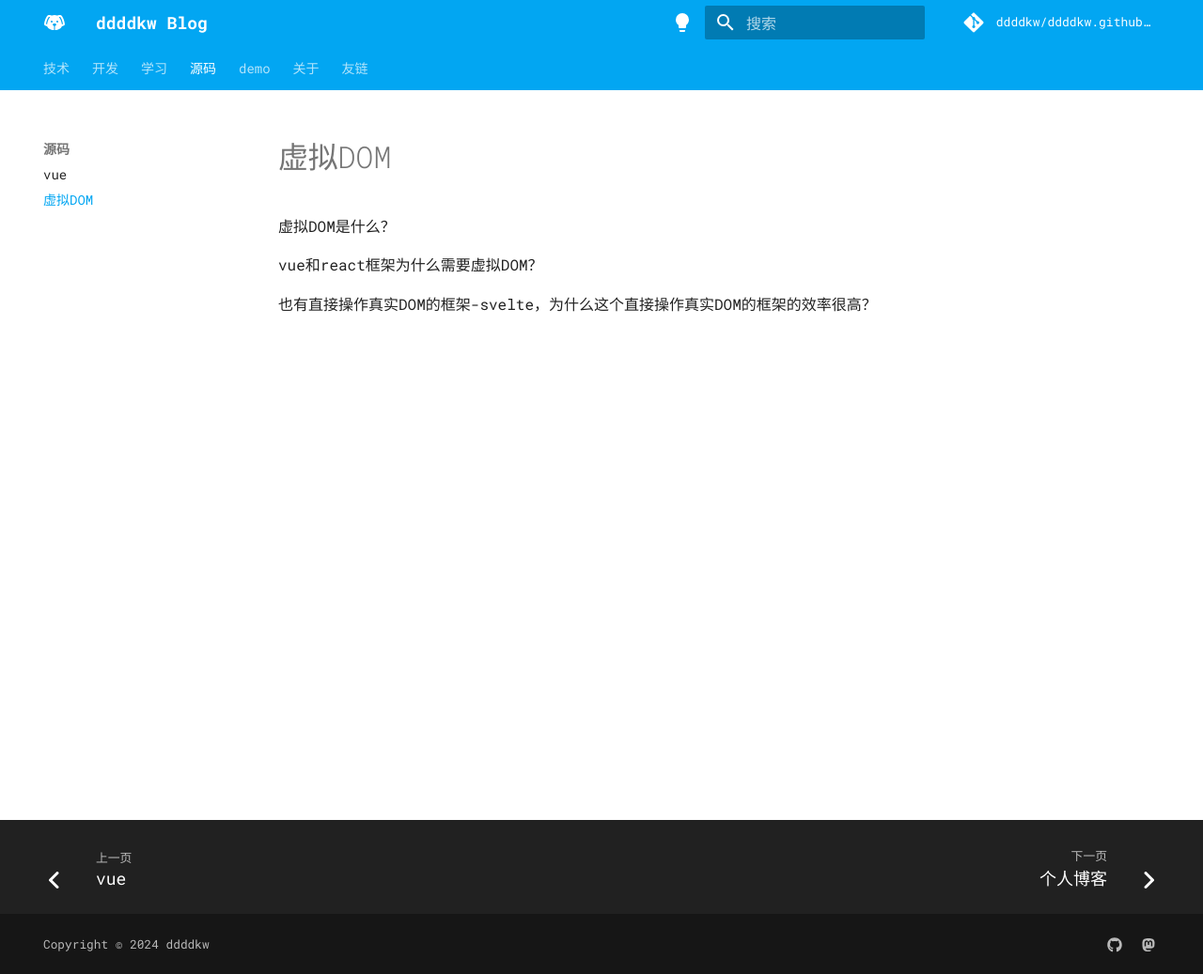
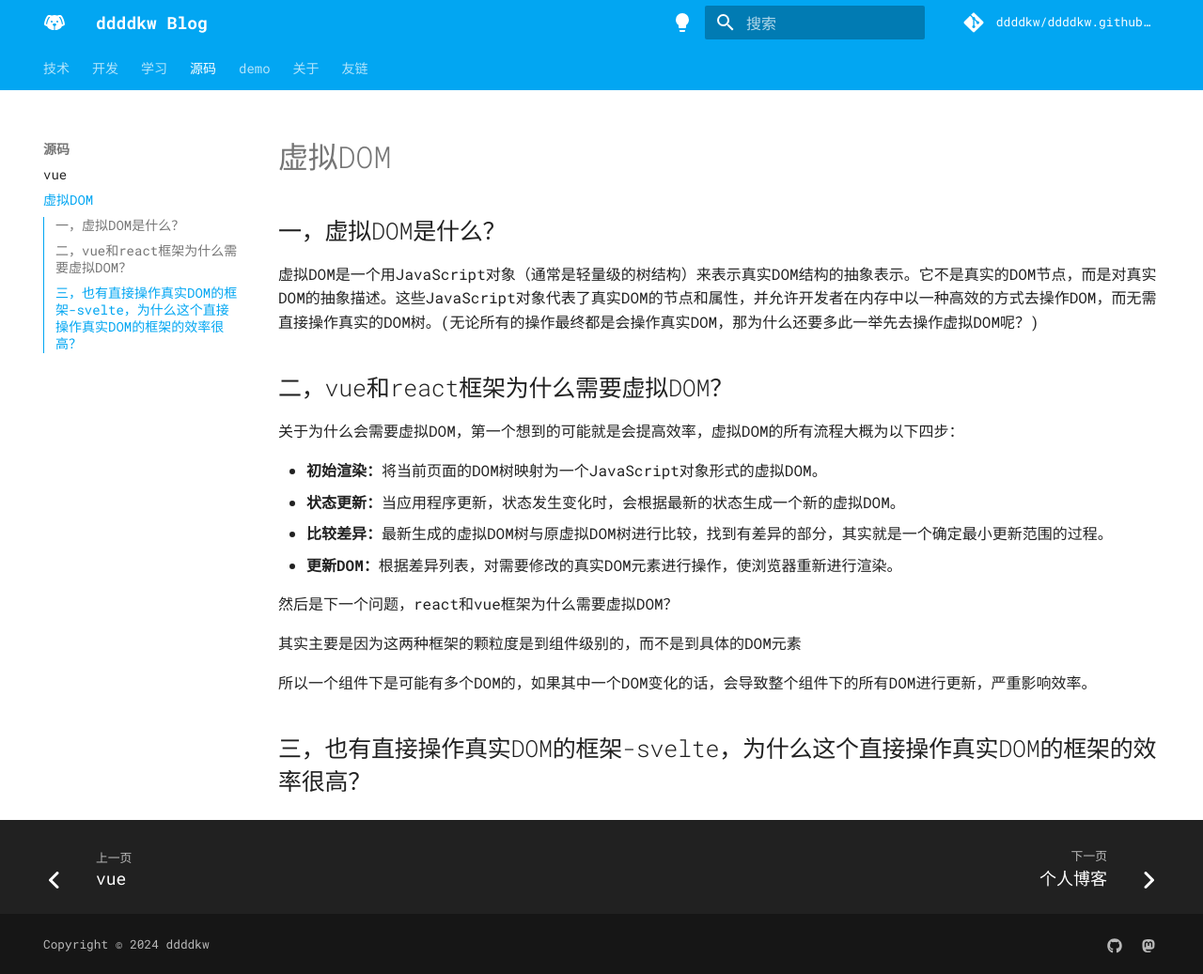
Before and after one commit to ddddkw/ddddkw.github.io, an MkDocs documentation site: the page built from docs/sourceCode/虚拟DOM.md, in a window 1280 px wide and 1037 px high. Shown: the whole window at 94% size. Built offline with MkDocs 1.6.1 and Material for MkDocs 9.7.7, drawn with Linux system fonts in a browser that asks for light colours; comment, search, counter and statistics services are not loaded.

Commit message:
虚拟DOM文章

```diff
--- a/docs/sourceCode/虚拟DOM.md
+++ b/docs/sourceCode/虚拟DOM.md
@@ -1,5 +1,22 @@
-虚拟DOM是什么？
+# 虚拟DOM
 
-vue和react框架为什么需要虚拟DOM？
+## 一，虚拟DOM是什么？
 
-也有直接操作真实DOM的框架-svelte，为什么这个直接操作真实DOM的框架的效率很高？
+虚拟DOM是一个用JavaScript对象（通常是轻量级的树结构）来表示真实DOM结构的抽象表示。它不是真实的DOM节点，而是对真实DOM的抽象描述。这些JavaScript对象代表了真实DOM的节点和属性，并允许开发者在内存中以一种高效的方式去操作DOM，而无需直接操作真实的DOM树。(无论所有的操作最终都是会操作真实DOM，那为什么还要多此一举先去操作虚拟DOM呢？)
+
+## 二，vue和react框架为什么需要虚拟DOM？
+
+关于为什么会需要虚拟DOM，第一个想到的可能就是会提高效率，虚拟DOM的所有流程大概为以下四步：
+
+- **初始渲染：**将当前页面的DOM树映射为一个JavaScript对象形式的虚拟DOM。
+- **状态更新：**当应用程序更新，状态发生变化时，会根据最新的状态生成一个新的虚拟DOM。
+- **比较差异：**最新生成的虚拟DOM树与原虚拟DOM树进行比较，找到有差异的部分，其实就是一个确定最小更新范围的过程。
+- **更新DOM：**根据差异列表，对需要修改的真实DOM元素进行操作，使浏览器重新进行渲染。
+
+然后是下一个问题，react和vue框架为什么需要虚拟DOM？
+
+其实主要是因为这两种框架的颗粒度是到组件级别的，而不是到具体的DOM元素
+
+所以一个组件下是可能有多个DOM的，如果其中一个DOM变化的话，会导致整个组件下的所有DOM进行更新，严重影响效率。
+
+## 三，也有直接操作真实DOM的框架-svelte，为什么这个直接操作真实DOM的框架的效率很高？
```
